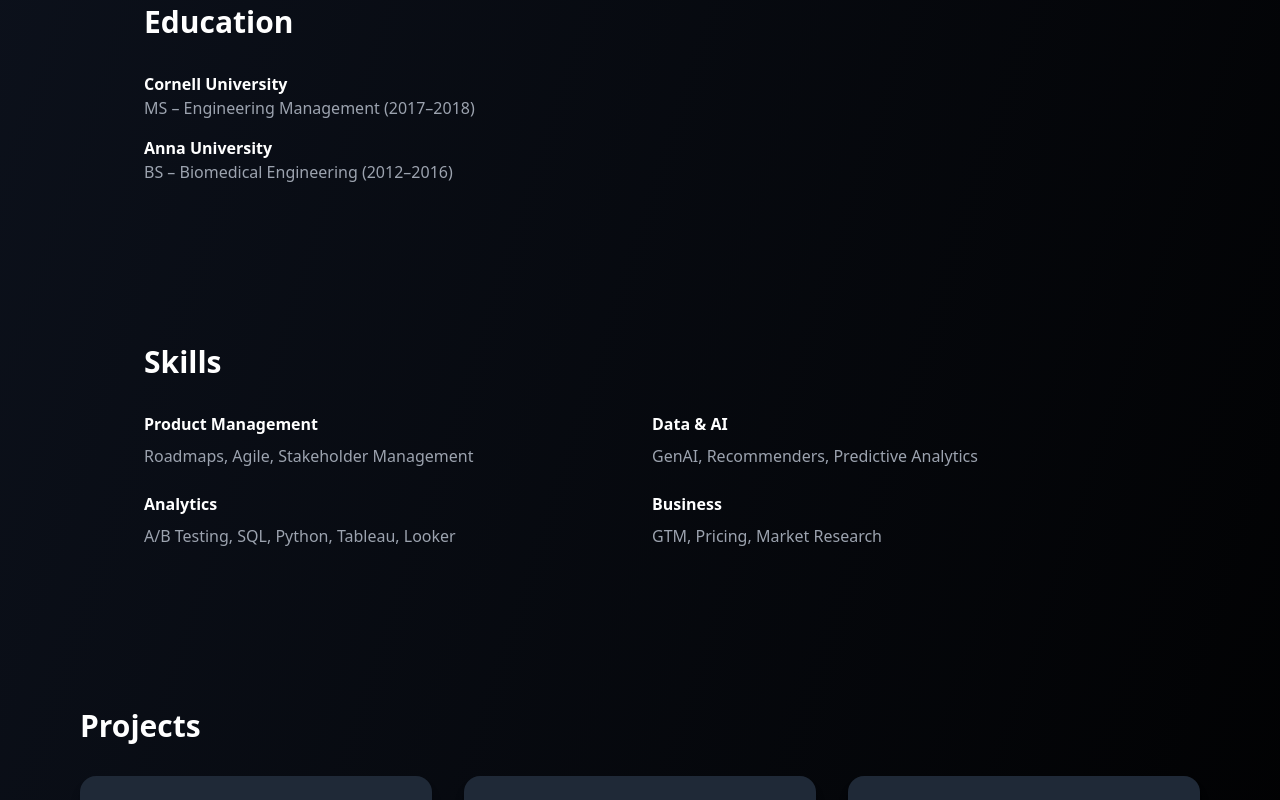
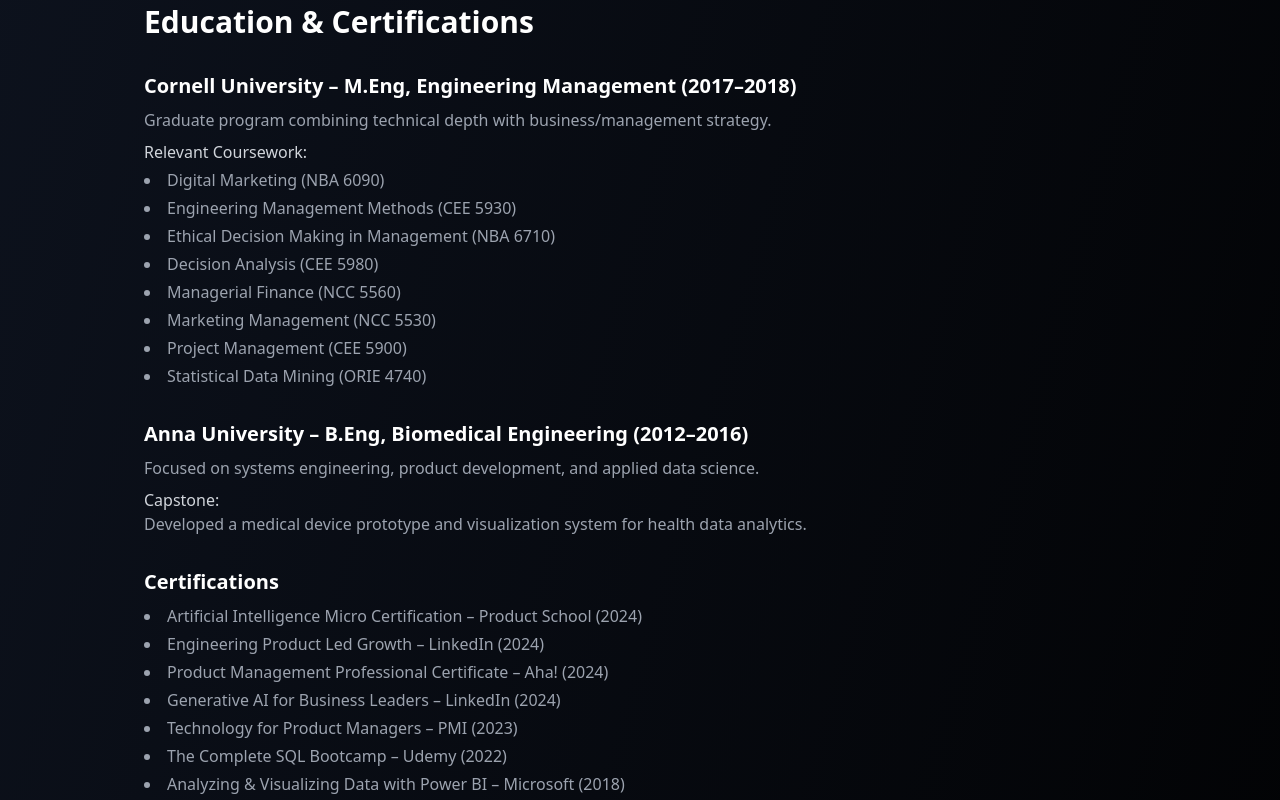
Before and after one commit to ibrahimasifali94/portfolio, a React (Vite) app in the folder portfolio-react-netlify 3/: page / in a window 1280 px wide. Shown: the part 2480-3280 px from the top of the page. Built offline with nearby package versions, Linux system fonts and the light colour scheme.

Commit message:
Update Education.jsx

```diff
--- a/portfolio-react-netlify 3/src/components/Education.jsx
+++ b/portfolio-react-netlify 3/src/components/Education.jsx
@@ -1,16 +1,46 @@
 export default function Education() {
   return (
     <div className="max-w-5xl mx-auto py-20 px-4">
-      <h2 className="text-3xl font-bold mb-8">Education</h2>
-      <ul className="space-y-4">
+      <h2 className="text-3xl font-bold mb-8">Education & Certifications</h2>
+      <ul className="space-y-8">
+
         <li>
-          <h3 className="font-semibold">Cornell University</h3>
-          <p className="text-gray-400">MS – Engineering Management (2017–2018)</p>
+          <h3 className="font-semibold text-xl">Cornell University – M.Eng, Engineering Management (2017–2018)</h3>
+          <p className="text-gray-400 mt-2">Graduate program combining technical depth with business/management strategy.</p>
+          <p className="text-gray-300 mt-2 font-medium">Relevant Coursework:</p>
+          <ul className="list-disc list-inside text-gray-400 mt-1 space-y-1">
+            <li>Digital Marketing (NBA 6090)</li>
+            <li>Engineering Management Methods (CEE 5930)</li>
+            <li>Ethical Decision Making in Management (NBA 6710)</li>
+            <li>Decision Analysis (CEE 5980)</li>
+            <li>Managerial Finance (NCC 5560)</li>
+            <li>Marketing Management (NCC 5530)</li>
+            <li>Project Management (CEE 5900)</li>
+            <li>Statistical Data Mining (ORIE 4740)</li>
+          </ul>
         </li>
+
         <li>
-          <h3 className="font-semibold">Anna University</h3>
-          <p className="text-gray-400">BS – Biomedical Engineering (2012–2016)</p>
+          <h3 className="font-semibold text-xl">Anna University – B.Eng, Biomedical Engineering (2012–2016)</h3>
+          <p className="text-gray-400 mt-2">Focused on systems engineering, product development, and applied data science.</p>
+          <p className="text-gray-300 mt-2 font-medium">Capstone:</p>
+          <p className="text-gray-400">Developed a medical device prototype and visualization system for health data analytics.</p>
         </li>
+
+        <li>
+          <h3 className="font-semibold text-xl">Certifications</h3>
+          <ul className="list-disc list-inside text-gray-400 mt-2 space-y-1">
+            <li>Artificial Intelligence Micro Certification – Product School (2024)</li>
+            <li>Engineering Product Led Growth – LinkedIn (2024)</li>
+            <li>Product Management Professional Certificate – Aha! (2024)</li>
+            <li>Generative AI for Business Leaders – LinkedIn (2024)</li>
+            <li>Technology for Product Managers – PMI (2023)</li>
+            <li>The Complete SQL Bootcamp – Udemy (2022)</li>
+            <li>Analyzing & Visualizing Data with Power BI – Microsoft (2018)</li>
+            <li>Logic and Computational Thinking – Microsoft (2018)</li>
+          </ul>
+        </li>
+
       </ul>
     </div>
   )
```
